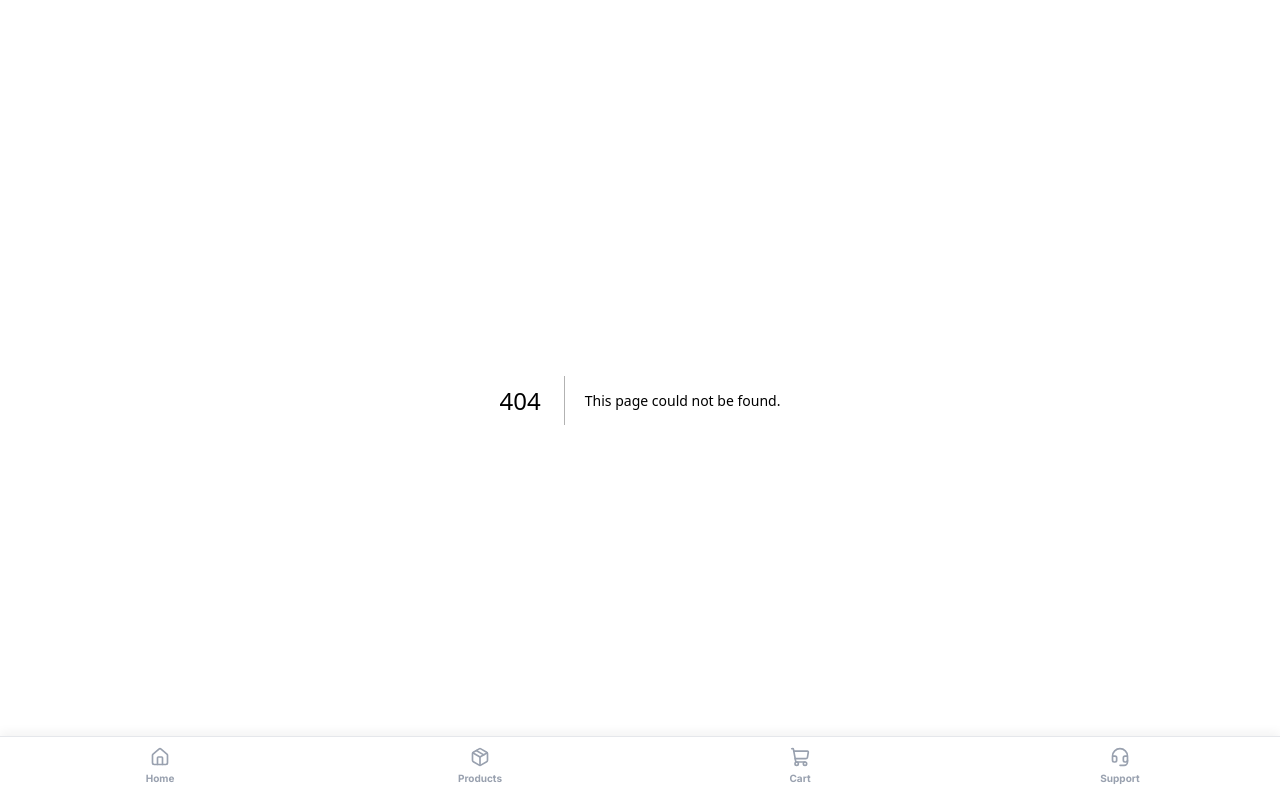
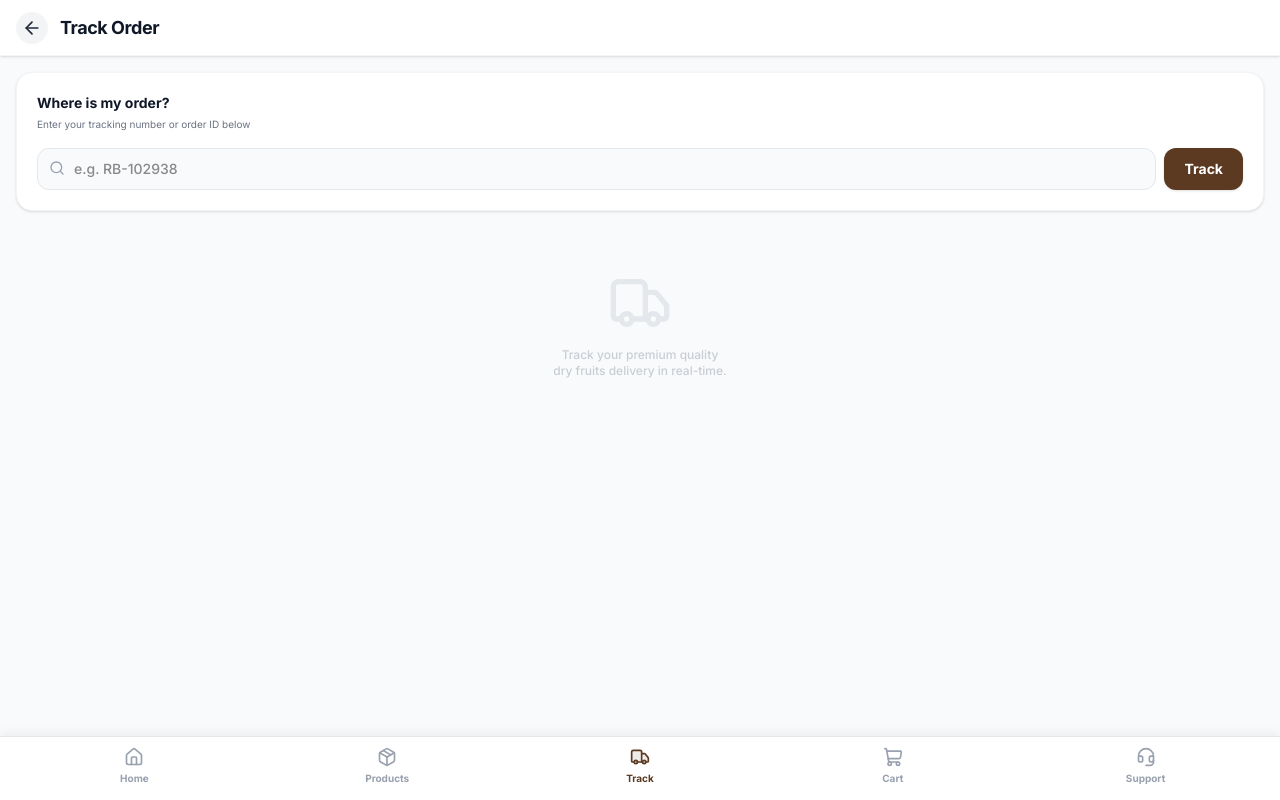
Before and after one commit to aqwertyui08521-crypto/royalbasket, a Next.js app: page /track in a window 1280 px wide. Before the commit this address had no page. Built offline with nearby package versions, Linux system fonts and the light colour scheme.

Commit message:
Added Order Tracking page to Bottom Nav

```diff
--- /dev/null
+++ b/src/app/track/page.tsx
@@ -0,0 +1,116 @@
+"use client";
+import { useState } from "react";
+import { useRouter } from "next/navigation";
+import { ArrowLeft, Search, Truck, Package, CheckCircle2, MapPin } from "lucide-react";
+
+export default function TrackOrderPage() {
+  const router = useRouter();
+  const [orderId, setOrderId] = useState("");
+  const [isTracking, setIsTracking] = useState(false);
+
+  const handleTrack = (e: React.FormEvent) => {
+    e.preventDefault();
+    if (orderId.trim()) {
+      setIsTracking(true);
+    }
+  };
+
+  return (
+    <div className="min-h-screen bg-gray-50 pb-24 font-sans">
+      <header className="bg-white shadow-sm sticky top-0 z-40 px-4 h-14 flex items-center gap-3 border-b border-gray-100">
+         <button onClick={() => router.back()} className="bg-gray-100 p-1.5 rounded-full active:scale-95 transition"><ArrowLeft className="h-5 w-5 text-gray-800" /></button>
+         <h1 className="text-lg font-bold text-gray-900 tracking-tight">Track Order</h1>
+      </header>
+
+      <main className="p-4 space-y-5">
+        {/* Search Box */}
+        <div className="bg-white p-5 rounded-2xl shadow-sm border border-gray-100">
+           <h2 className="text-sm font-bold text-gray-900 mb-1">Where is my order?</h2>
+           <p className="text-[10px] text-gray-500 mb-4">Enter your tracking number or order ID below</p>
+
+           <form onSubmit={handleTrack} className="flex gap-2">
+             <div className="relative flex-1">
+               <Search className="absolute left-3 top-3 h-4 w-4 text-gray-400" />
+               <input
+                 type="text"
+                 placeholder="e.g. RB-102938"
+                 value={orderId}
+                 onChange={(e) => setOrderId(e.target.value)}
+                 className="w-full pl-9 pr-3 py-2.5 bg-gray-50 border border-gray-200 rounded-xl text-sm focus:outline-none focus:border-[#5C3A21] focus:ring-1 focus:ring-[#5C3A21] font-medium transition"
+               />
+             </div>
+             <button type="submit" className="bg-[#5C3A21] text-white font-bold px-5 py-2.5 rounded-xl text-sm active:scale-95 transition shadow-sm">
+               Track
+             </button>
+           </form>
+        </div>
+
+        {/* Tracking Timeline (Shows when form is submitted) */}
+        {isTracking && (
+          <div className="bg-white p-5 rounded-2xl shadow-sm border border-gray-100 animate-[fadeIn_0.3s_ease-out]">
+            <div className="flex justify-between items-start mb-6 border-b border-gray-100 pb-4">
+              <div>
+                <p className="text-[10px] text-gray-500 font-bold uppercase mb-0.5">Order ID</p>
+                <p className="text-sm font-black text-gray-900">{orderId.toUpperCase()}</p>
+              </div>
+              <div className="text-right">
+                <p className="text-[10px] text-gray-500 font-bold uppercase mb-0.5">Est. Delivery</p>
+                <p className="text-sm font-black text-green-600">Arriving in 2 Days</p>
+              </div>
+            </div>
+
+            <div className="relative pl-6 space-y-6">
+               {/* Vertical Line */}
+               <div className="absolute left-[11px] top-2 bottom-4 w-0.5 bg-gray-100"></div>
+               <div className="absolute left-[11px] top-2 h-1/2 w-0.5 bg-green-500"></div>
+
+               {/* Step 1: Placed */}
+               <div className="relative">
+                 <div className="absolute -left-6 bg-green-500 h-6 w-6 rounded-full flex items-center justify-center border-4 border-white shadow-sm z-10">
+                   <Package className="h-3 w-3 text-white" />
+                 </div>
+                 <h4 className="text-sm font-bold text-gray-900 leading-tight">Order Placed</h4>
+                 <p className="text-[10px] text-gray-500 mt-0.5">We have received your order.</p>
+               </div>
+
+               {/* Step 2: Processing */}
+               <div className="relative">
+                 <div className="absolute -left-6 bg-green-500 h-6 w-6 rounded-full flex items-center justify-center border-4 border-white shadow-sm z-10">
+                   <CheckCircle2 className="h-3 w-3 text-white" />
+                 </div>
+                 <h4 className="text-sm font-bold text-gray-900 leading-tight">Processing</h4>
+                 <p className="text-[10px] text-gray-500 mt-0.5">Your items are being packed securely.</p>
+               </div>
+
+               {/* Step 3: Shipped (Current Step) */}
+               <div className="relative">
+                 <div className="absolute -left-6 bg-amber-500 h-6 w-6 rounded-full flex items-center justify-center border-4 border-white shadow-sm z-10 animate-pulse">
+                   <Truck className="h-3 w-3 text-white" />
+                 </div>
+                 <h4 className="text-sm font-bold text-amber-600 leading-tight">Shipped</h4>
+                 <p className="text-[10px] text-gray-500 mt-0.5">Your package is on the way to your city.</p>
+               </div>
+
+               {/* Step 4: Delivered */}
+               <div className="relative opacity-40">
+                 <div className="absolute -left-6 bg-gray-200 h-6 w-6 rounded-full flex items-center justify-center border-4 border-white shadow-sm z-10">
+                   <MapPin className="h-3 w-3 text-gray-400" />
+                 </div>
+                 <h4 className="text-sm font-bold text-gray-900 leading-tight">Delivered</h4>
+                 <p className="text-[10px] text-gray-500 mt-0.5">Package will be handed over to you.</p>
+               </div>
+            </div>
+          </div>
+        )}
+
+        {/* Dummy image if not tracking */}
+        {!isTracking && (
+          <div className="flex flex-col items-center justify-center py-10 opacity-50">
+             <Truck className="h-16 w-16 text-gray-300 mb-3" />
+             <p className="text-xs text-gray-400 font-medium text-center">Track your premium quality<br/>dry fruits delivery in real-time.</p>
+          </div>
+        )}
+      </main>
+    </div>
+  );
+}
--- a/src/components/BottomNav.tsx
+++ b/src/components/BottomNav.tsx
@@ -1,6 +1,6 @@
 "use client";
 import { usePathname, useRouter } from "next/navigation";
-import { Home, Package, ShoppingCart, Headset } from "lucide-react";
+import { Home, Package, ShoppingCart, Headset, Truck } from "lucide-react";
 import { useEffect, useState } from "react";
 
 export default function BottomNav() {
@@ -30,7 +30,7 @@ export default function BottomNav() {
   }
 
   return (
-    <div className="fixed bottom-0 left-0 right-0 bg-white border-t border-gray-200 flex justify-around items-center h-16 z-[100] pb-1 shadow-[0_-4px_10px_rgba(0,0,0,0.05)]">
+    <div className="fixed bottom-0 left-0 right-0 bg-white border-t border-gray-200 flex justify-between items-center h-16 z-[100] pb-1 shadow-[0_-4px_10px_rgba(0,0,0,0.05)] px-2">
       <div onClick={() => router.push('/')} className={`flex flex-col items-center justify-center w-full h-full cursor-pointer transition-colors ${pathname === '/' ? 'text-[#5C3A21]' : 'text-gray-400 hover:text-gray-600'}`}>
         <Home className={`h-5 w-5 mb-1 ${pathname === '/' ? 'fill-[#5C3A21]/10' : ''}`} />
         <span className="text-[10px] font-bold">Home</span>
@@ -39,6 +39,13 @@ export default function BottomNav() {
         <Package className={`h-5 w-5 mb-1 ${pathname === '/products' ? 'fill-[#5C3A21]/10' : ''}`} />
         <span className="text-[10px] font-bold">Products</span>
       </div>
+
+      {/* নতুন Track আইকন */}
+      <div onClick={() => router.push('/track')} className={`flex flex-col items-center justify-center w-full h-full cursor-pointer transition-colors ${pathname === '/track' ? 'text-[#5C3A21]' : 'text-gray-400 hover:text-gray-600'}`}>
+        <Truck className={`h-5 w-5 mb-1 ${pathname === '/track' ? 'fill-[#5C3A21]/10' : ''}`} />
+        <span className="text-[10px] font-bold">Track</span>
+      </div>
+
       <div onClick={() => router.push('/cart')} className={`relative flex flex-col items-center justify-center w-full h-full cursor-pointer transition-colors ${pathname === '/cart' ? 'text-[#5C3A21]' : 'text-gray-400 hover:text-gray-600'}`}>
         <div className="relative">
           <ShoppingCart className={`h-5 w-5 mb-1 ${pathname === '/cart' ? 'fill-[#5C3A21]/10' : ''}`} />
```
